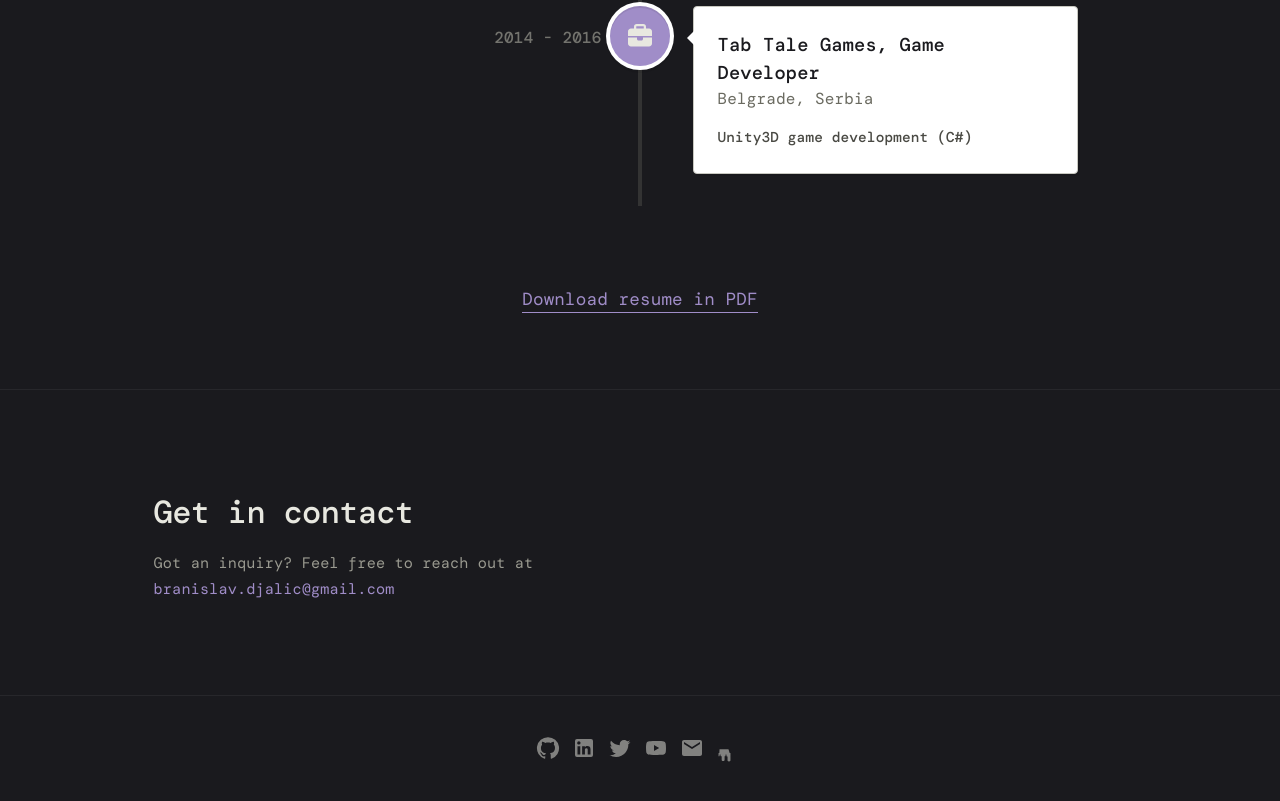
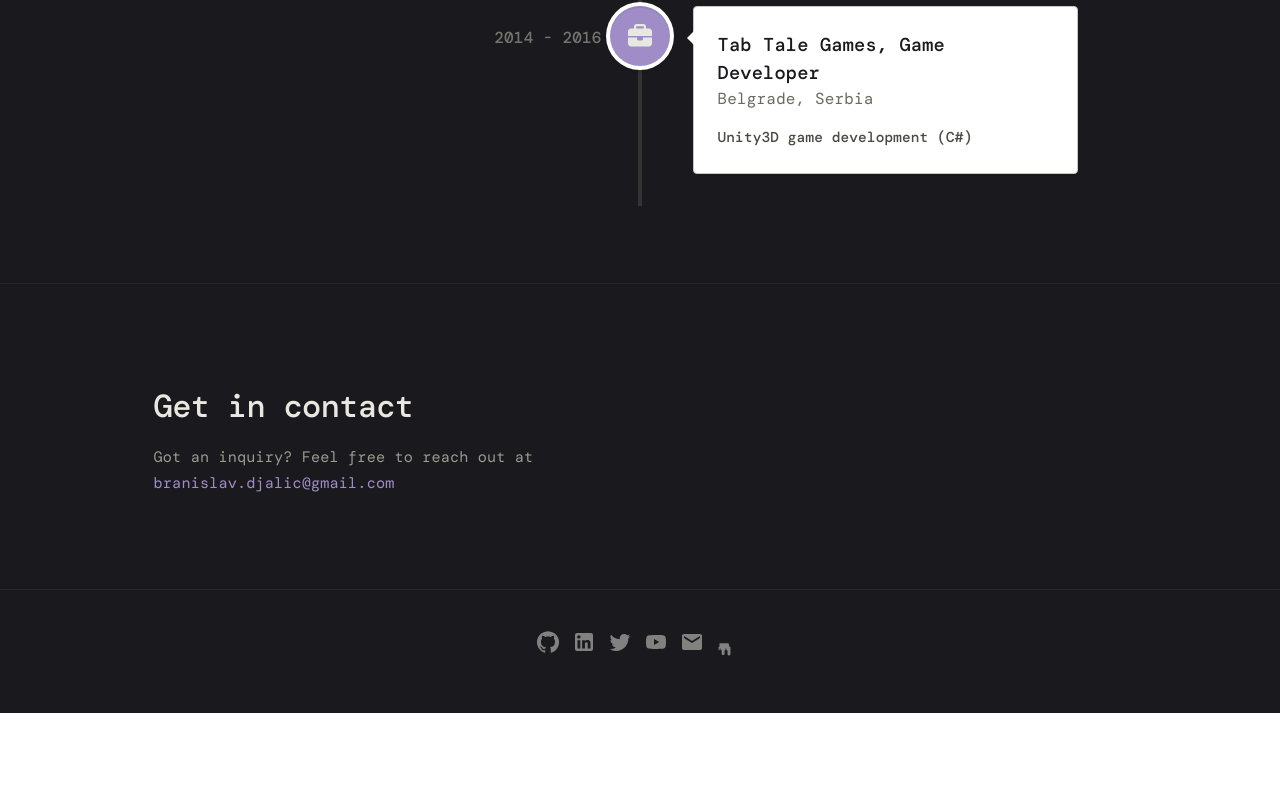
Before and after one commit to Omodaka9375/portfolio, a React (Create React App) app: page / in a window 1280 px wide. Shown: the part 6731-7532 px from the top of the page. After the commit the page ends 7444 px from the top, so only its background shows below. Built offline with nearby package versions, Linux system fonts and the light colour scheme; a web font is replaced by a local one.

Commit message:
Update Timeline.tsx

```diff
--- a/src/components/Timeline.tsx
+++ b/src/components/Timeline.tsx
@@ -92,7 +92,6 @@ function Timeline() {
 
         </VerticalTimeline>
 
-        <p className="download"><a href="https://drive.google.com/file/d/1BBxsEibsr4s7Ohz1_S1ZIOkl4AcMyryS/view?usp=sharing" target="_blank" rel="noreferrer">Download resume in PDF</a></p>
 
       </div>
     </div>
```
